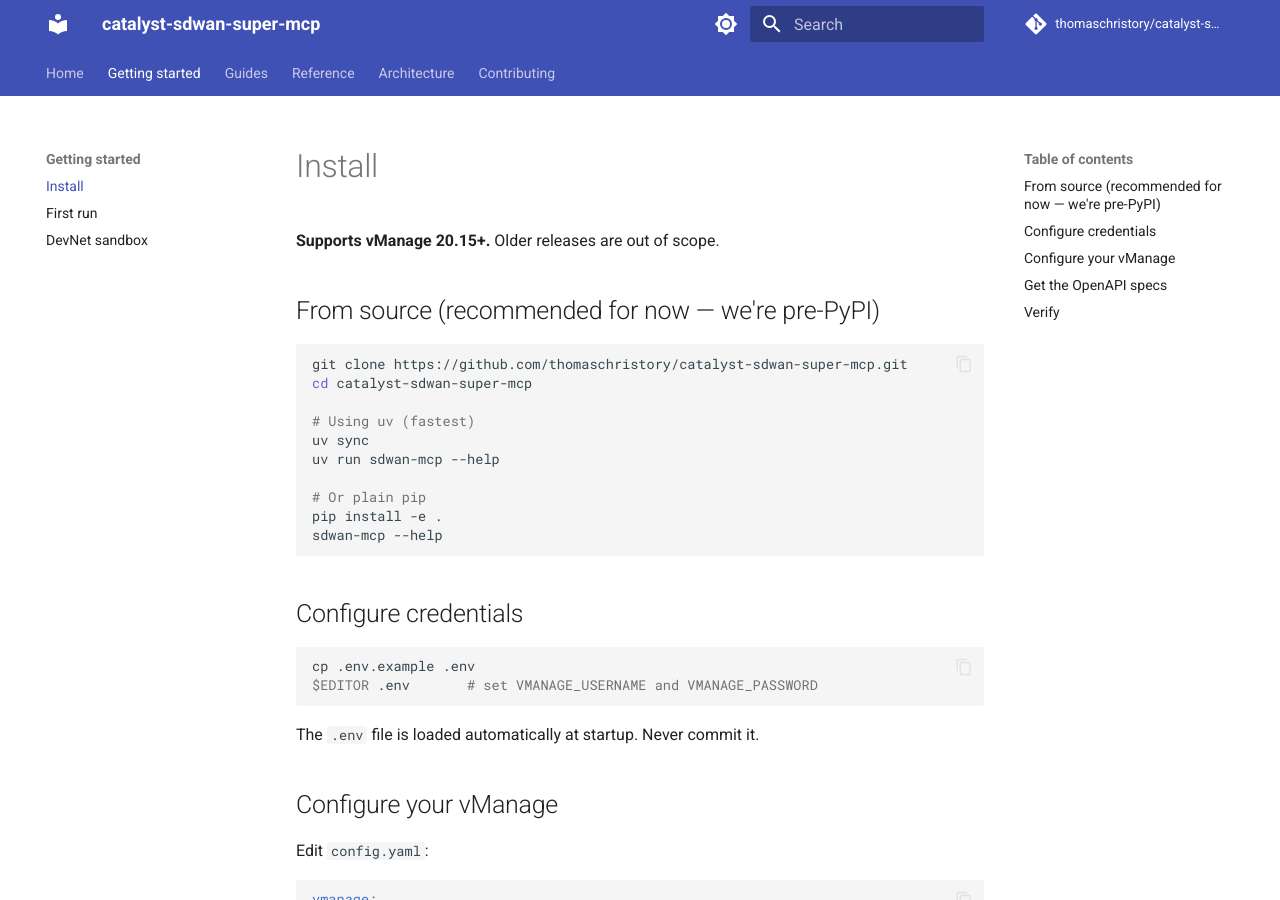
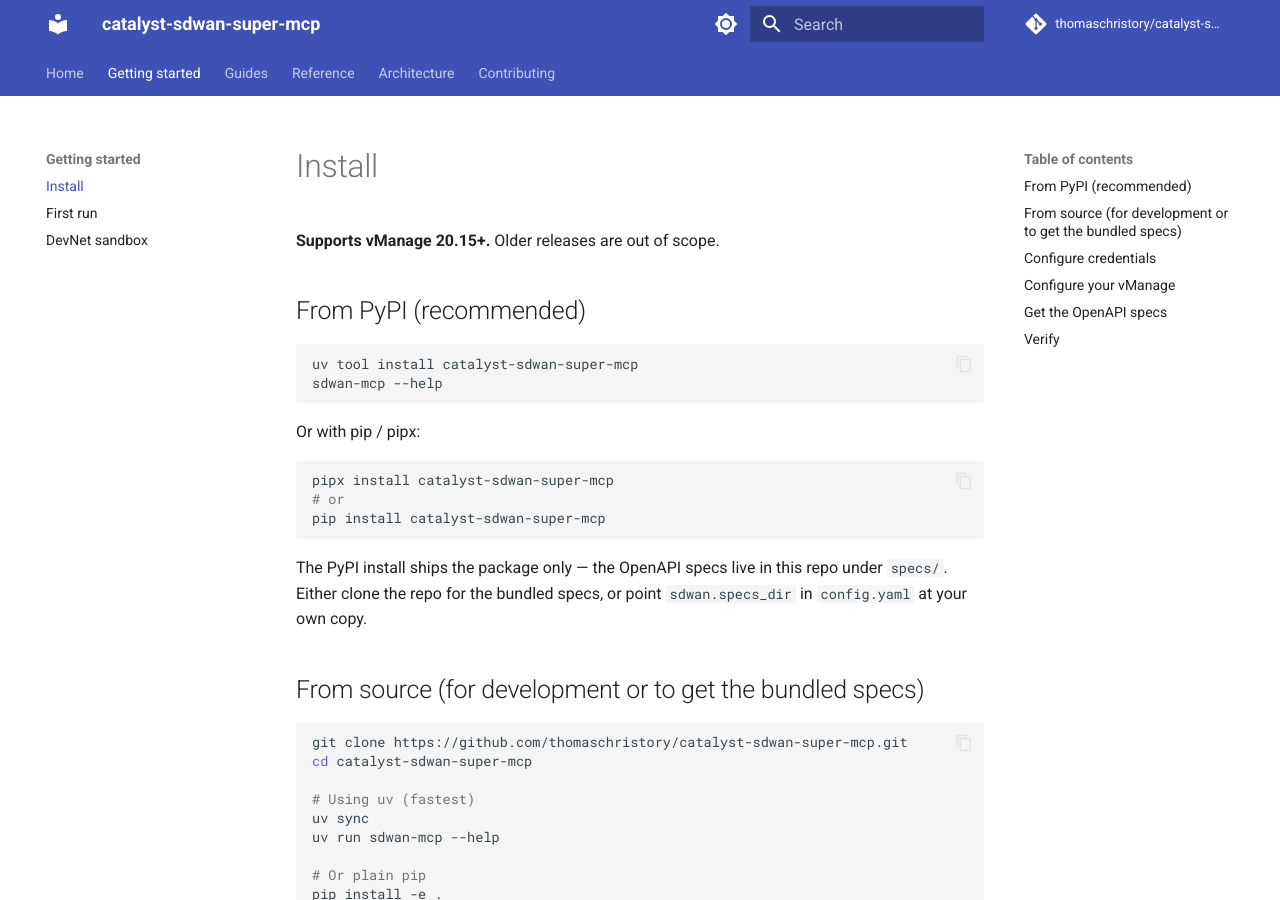
Before and after one commit to thomaschristory/catalyst-sdwan-super-mcp, an MkDocs documentation site: the page built from docs/getting-started/install.md, in a window 1280 px wide and 900 px high. Built offline with MkDocs 1.6.1 and Material for MkDocs 9.7.7, drawn with Linux system fonts in a browser that asks for light colours; comment, search, counter and statistics services are not loaded.

Commit message:
docs: add PyPI install instructions (#23)
v0.1.0 is live on PyPI. README gains a badge and a short PyPI install
section alongside the existing source-clone quick-start. install.md leads
with `uv tool install` and keeps the source flow for development.

Co-authored-by: Thomas Christory <tchristory@partner.auchan.fr>
Co-authored-by: Claude Opus 4.7 (1M context) <noreply@anthropic.com>

````diff
--- a/docs/getting-started/install.md
+++ b/docs/getting-started/install.md
@@ -2,7 +2,24 @@
 
 **Supports vManage 20.15+.** Older releases are out of scope.
 
-## From source (recommended for now — we're pre-PyPI)
+## From PyPI (recommended)
+
+```bash
+uv tool install catalyst-sdwan-super-mcp
+sdwan-mcp --help
+```
+
+Or with pip / pipx:
+
+```bash
+pipx install catalyst-sdwan-super-mcp
+# or
+pip install catalyst-sdwan-super-mcp
+```
+
+The PyPI install ships the package only — the OpenAPI specs live in this repo under `specs/`. Either clone the repo for the bundled specs, or point `sdwan.specs_dir` in `config.yaml` at your own copy.
+
+## From source (for development or to get the bundled specs)
 
 ```bash
 git clone https://github.com/thomaschristory/catalyst-sdwan-super-mcp.git
````
Also changed, not shown: README.md (+10 -0 lines).
